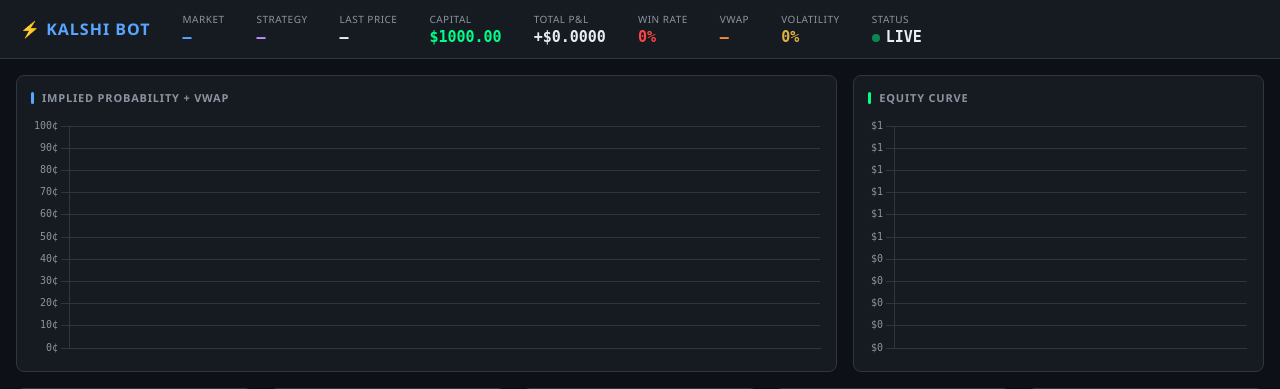
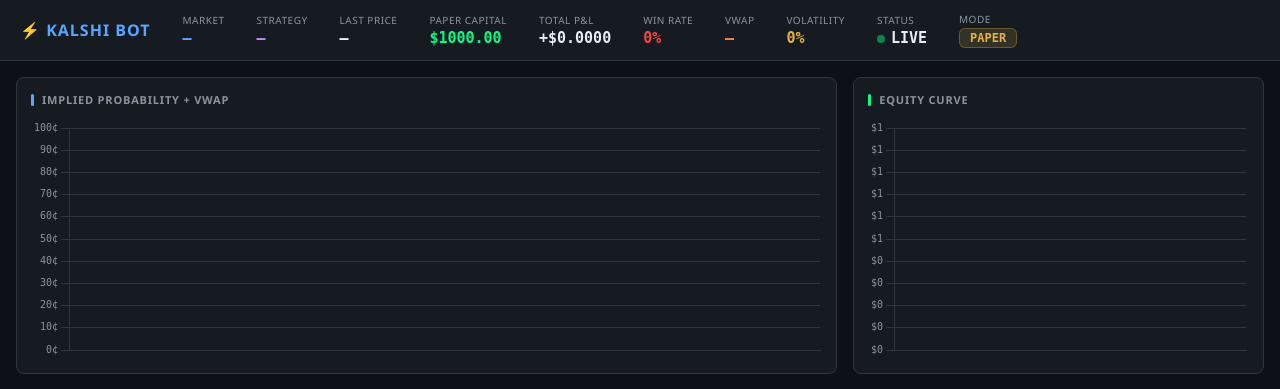
Before and after one commit to jgremse/polymarket-bot, a Flask app: page / in a window 1280 px wide. Shown: the top 389 px of the page. Run offline with Flask 3, Linux system fonts and the light colour scheme; data that the repository does not hold is empty.

Commit message:
Add live/paper mode indicator and real balance display on dashboard
- dry_run and live_balance added to DashboardState
- check_live_fills() fetches real Kalshi account balance each cycle
- app.py uses real Kalshi balance as capital when in live mode
- Dashboard header shows PAPER (yellow) or LIVE (red) mode badge
- Logo turns red in live mode as a clear visual warning
- Capital label switches between Paper Capital and Real Balance

Co-Authored-By: Claude Sonnet 4.6 <noreply@anthropic.com>

```diff
--- a/bot/base_trader.py
+++ b/bot/base_trader.py
@@ -66,6 +66,7 @@ class BaseTrader(ABC):
         dashboard_state.strategy_name = names
         dashboard_state.capital = self.rm.capital
         dashboard_state.initial_capital = self.rm.capital
+        dashboard_state.dry_run = self.dry_run
 
         # Pre-load signal/fill/order history from DB so dashboard shows past activity
         if self.db:
--- a/dashboard/app.py
+++ b/dashboard/app.py
@@ -59,7 +59,10 @@ def get_state():
     snap["last_volume"] = round(prices[-1]["volume"], 2) if prices else 0
     snap["total_pnl"] = perf["total_pnl"]
     snap["win_rate"] = perf["win_rate"]
-    snap["capital"] = round(snap.get("initial_capital", 1000.0) + perf["total_pnl"], 4)
+    if not snap.get("dry_run") and snap.get("live_balance") is not None:
+        snap["capital"] = snap["live_balance"]  # real Kalshi account balance
+    else:
+        snap["capital"] = round(snap.get("initial_capital", 1000.0) + perf["total_pnl"], 4)
     _conn2 = _sqlite3.connect(str(DB_PATH))
     _conn2.row_factory = _sqlite3.Row
     snap["open_orders"] = [dict(r) for r in _conn2.execute("SELECT * FROM orders WHERE status='open' ORDER BY id ASC").fetchall()]
--- a/dashboard/state.py
+++ b/dashboard/state.py
@@ -19,6 +19,8 @@ class DashboardState:
         self.strategy_name = ""
         self.capital = 1000.0
         self.initial_capital = 1000.0  # set once from rm.capital; never changes
+        self.dry_run = True            # set False when running live
+        self.live_balance = None       # real Kalshi balance in dollars (live mode only)
         self.prices = deque(maxlen=self.MAX_PRICES)
         self.signals = deque(maxlen=self.MAX_SIGNALS)
         self.fills = deque(maxlen=self.MAX_FILLS)
@@ -86,6 +88,8 @@ class DashboardState:
                 "strategy_name": self.strategy_name,
                 "capital": self.capital,
                 "initial_capital": self.initial_capital,
+                "dry_run": self.dry_run,
+                "live_balance": self.live_balance,
                 "prices": list(self.prices),
                 "signals": list(self.signals),
                 "fills": list(self.fills),
--- a/dashboard/templates/index.html
+++ b/dashboard/templates/index.html
@@ -130,7 +130,7 @@
     <div class="stat-value" id="h-price">—</div>
   </div>
   <div class="stat">
-    <div class="stat-label">Capital</div>
+    <div class="stat-label" id="h-capital-label">Paper Capital</div>
     <div class="stat-value green" id="h-capital">—</div>
   </div>
   <div class="stat">
@@ -152,6 +152,10 @@
   <div class="stat">
     <div class="stat-label">Status</div>
     <div class="stat-value"><span class="status-dot"></span><span id="h-status">LIVE</span></div>
+  </div>
+  <div class="stat">
+    <div class="stat-label">Mode</div>
+    <div class="stat-value" id="h-mode" style="padding:2px 10px;border-radius:6px;font-size:12px">PAPER</div>
   </div>
 </div>
 
@@ -498,6 +502,25 @@ async function update() {
 
   $('h-status').textContent = 'LIVE';
 
+  // ── Mode badge ────────────────────────────────────────────────────────────
+  const isLive = !data.dry_run;
+  const modeEl = $('h-mode');
+  if (isLive) {
+    modeEl.textContent = 'LIVE';
+    modeEl.style.background = 'rgba(255,68,68,0.2)';
+    modeEl.style.color = 'var(--red)';
+    modeEl.style.border = '1px solid rgba(255,68,68,0.4)';
+    $('h-capital-label').textContent = 'Real Balance';
+    document.querySelector('.header .logo').style.color = 'var(--red)';
+  } else {
+    modeEl.textContent = 'PAPER';
+    modeEl.style.background = 'rgba(227,179,65,0.15)';
+    modeEl.style.color = 'var(--yellow)';
+    modeEl.style.border = '1px solid rgba(227,179,65,0.3)';
+    $('h-capital-label').textContent = 'Paper Capital';
+    document.querySelector('.header .logo').style.color = 'var(--blue)';
+  }
+
   const { metrics, prices, signals, fills, open_orders, equity, capital } = data;
   const daily_pnl = metrics.daily_pnl || [];
   const { performance: perf, rsi_series, macd, cvd, bollinger, vwap_deviation, implied_probability, vwap, volatility, signal_strength } = metrics;
```
Also changed, not shown: bot/kalshi_trader.py (+10 -2 lines).
